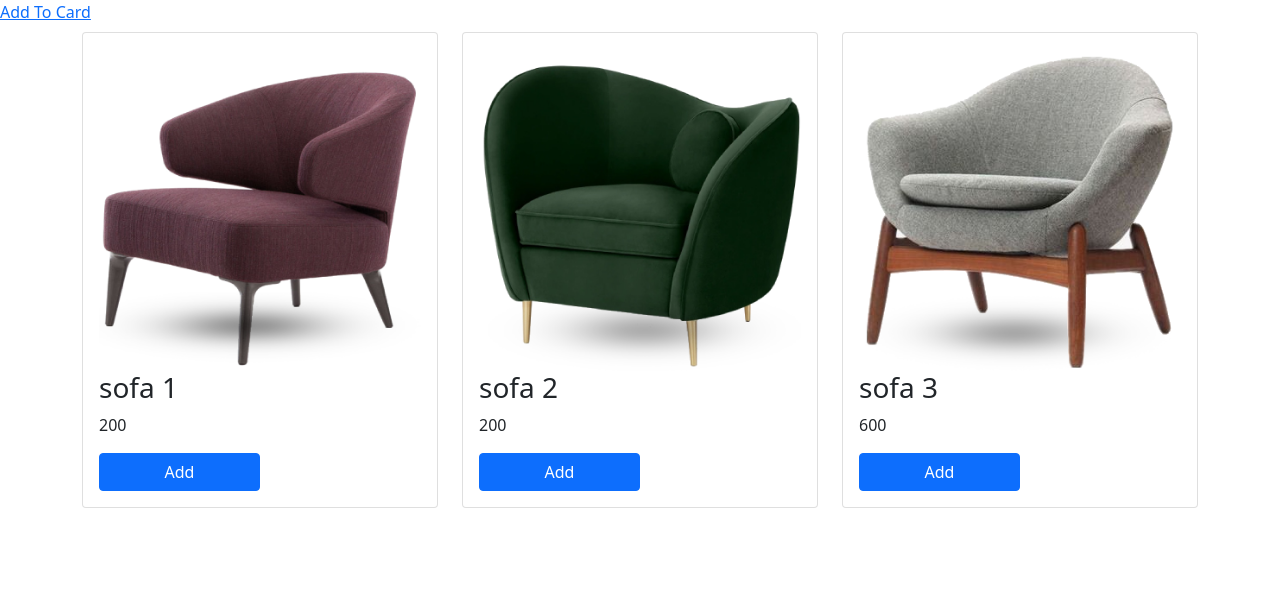
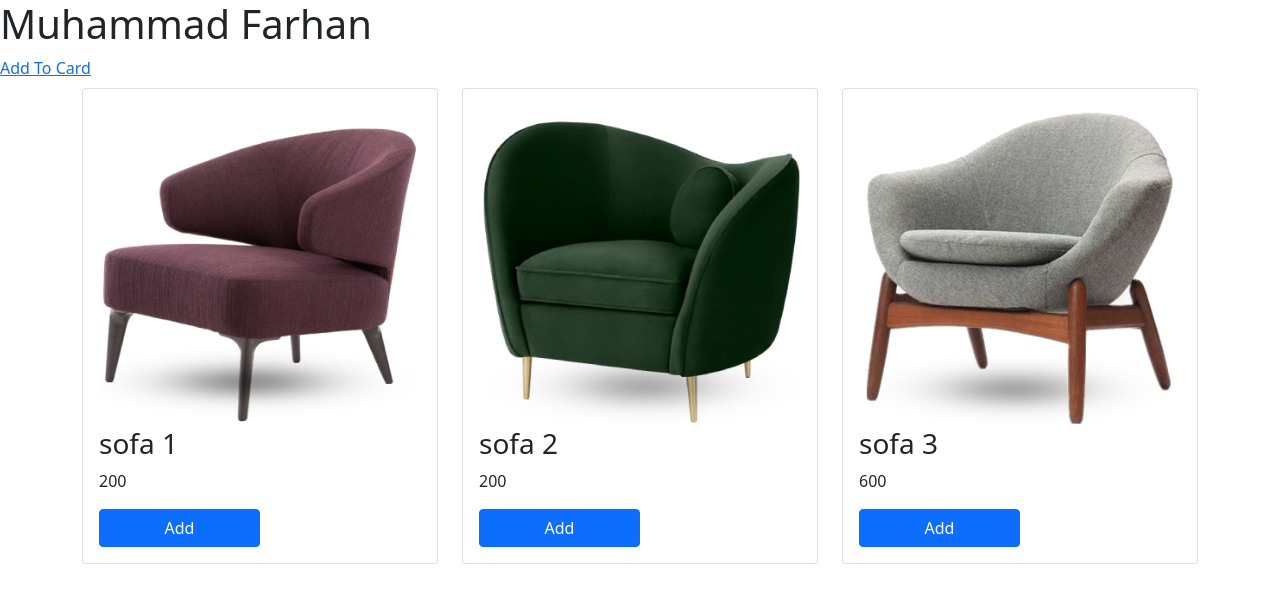
Before and after one commit to muhammadfarhandevelper/mynewrepo, a plain HTML site: page index.html in a window 1280 px wide. Drawn offline with nearby package versions, Linux system fonts and the light colour scheme.

Commit message:
index more update

```diff
--- a/index.html
+++ b/index.html
@@ -10,6 +10,8 @@
 </head>
 <body onload="cardfullshow()">
 
+
+    <h1>Muhammad Farhan</h1>
 
 
 
```
